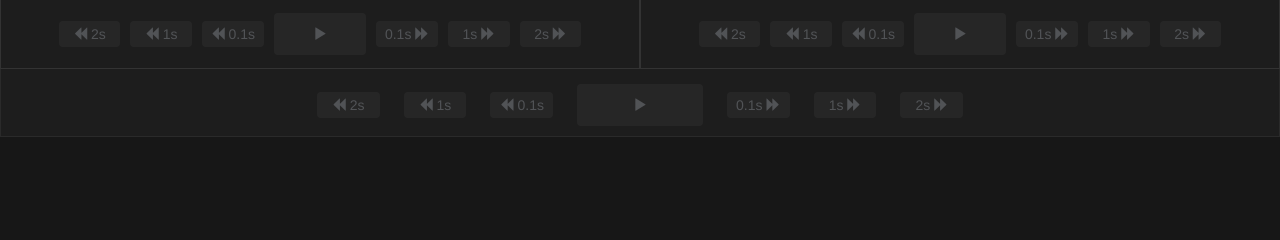
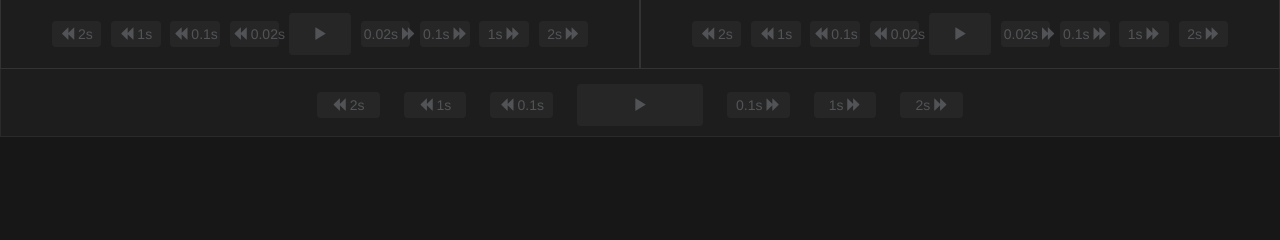
Before and after one commit to okazbb/DoubleTube, a PHP site: page / in a window 1280 px wide. Shown: the part 420-660 px from the top of the page. Run offline with PHP 8.4, Linux system fonts and the light colour scheme; some libraries are stand-ins or nearby versions.

Commit message:
0.02秒コマ送りボタン #30

```diff
--- a/css/hikaku.css
+++ b/css/hikaku.css
@@ -57,7 +57,7 @@ body {
 .control_btn {
     margin: 3px;
     padding: 10px;
-    width: 15%;
+    width: 10%;
     background-color: #2c2c2c;
     color: #999da6;
 }
@@ -65,7 +65,7 @@ body {
 .seek_btn {
     margin: 3px;
     padding: 2px;
-    width: 10%;
+    width: 8%;
     background-color: #2c2c2c;
     color: #999da6;
 }
--- a/index.php
+++ b/index.php
@@ -53,12 +53,14 @@ if($CONST_USE_HTTP_REDIRECT){
         <button id="seek<?=$i?>-1" class="seek seek<?=$i?> btn seek_btn" index="<?=$i?>" data-sec="-2"><i class="glyphicon glyphicon-backward"></i>&nbsp;2s</button>
         <button id="seek<?=$i?>-2" class="seek seek<?=$i?> btn seek_btn" index="<?=$i?>" data-sec="-1"><i class="glyphicon glyphicon-backward"></i>&nbsp;1s</button>
         <button id="seek<?=$i?>-3" class="seek seek<?=$i?> btn seek_btn" index="<?=$i?>" data-sec="-0.1"><i class="glyphicon glyphicon-backward"></i>&nbsp;0.1s</button>
+        <button id="seek<?=$i?>-4" class="seek seek<?=$i?> btn seek_btn" index="<?=$i?>" data-sec="-0.02"><i class="glyphicon glyphicon-backward"></i>&nbsp;0.02s</button>
 
         <button id="play<?=$i?>" class="play btn control_btn" index="<?=$i?>"><i class="playIcon<?=$i?> glyphicon glyphicon-play"></i></button>
 
-        <button id="seek<?=$i?>-4" class="seek seek<?=$i?> btn seek_btn" index="<?=$i?>" data-sec="+0.1">0.1s&nbsp;<i class="glyphicon glyphicon-forward"></i></button>
-        <button id="seek<?=$i?>-5" class="seek seek<?=$i?> btn seek_btn" index="<?=$i?>" data-sec="+1">1s&nbsp;<i class="glyphicon glyphicon-forward"></i></button>
-        <button id="seek<?=$i?>-6" class="seek seek<?=$i?> btn seek_btn" index="<?=$i?>" data-sec="+2">2s&nbsp;<i class="glyphicon glyphicon-forward"></i></button>
+        <button id="seek<?=$i?>-5" class="seek seek<?=$i?> btn seek_btn" index="<?=$i?>" data-sec="+0.02">0.02s&nbsp;<i class="glyphicon glyphicon-forward"></i></button>
+        <button id="seek<?=$i?>-6" class="seek seek<?=$i?> btn seek_btn" index="<?=$i?>" data-sec="+0.1">0.1s&nbsp;<i class="glyphicon glyphicon-forward"></i></button>
+        <button id="seek<?=$i?>-7" class="seek seek<?=$i?> btn seek_btn" index="<?=$i?>" data-sec="+1">1s&nbsp;<i class="glyphicon glyphicon-forward"></i></button>
+        <button id="seek<?=$i?>-8" class="seek seek<?=$i?> btn seek_btn" index="<?=$i?>" data-sec="+2">2s&nbsp;<i class="glyphicon glyphicon-forward"></i></button>
     </div>
 </div>
 <?php endfor;?>
```
